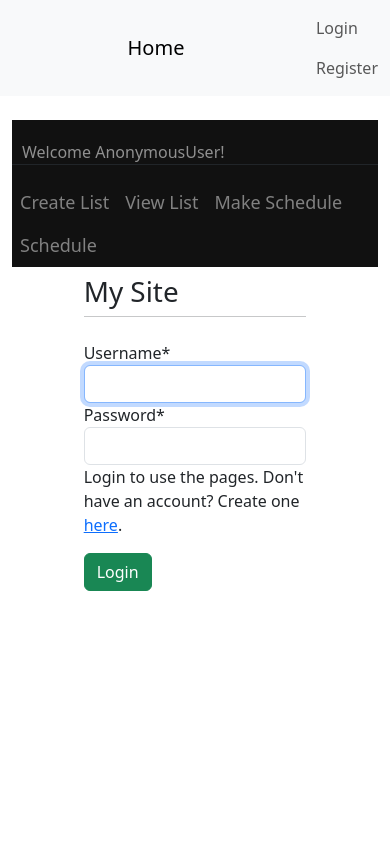
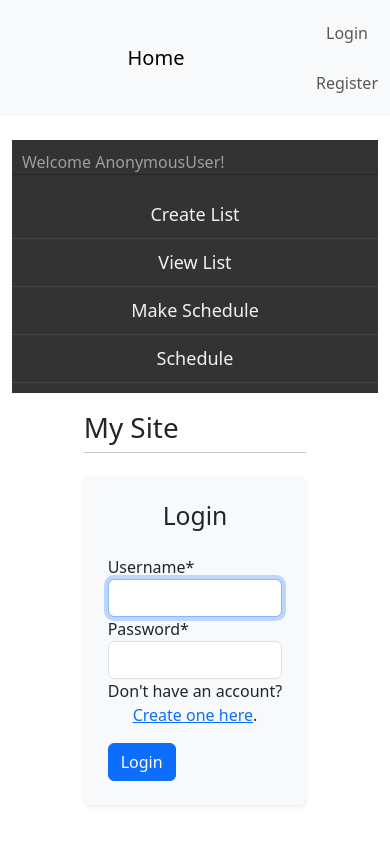
Before and after one commit to dylanp581/django_todolist, a Django app: page /login/ in a window 390 px wide. Run offline with Django 4.2, Linux system fonts and the light colour scheme; some libraries are stand-ins or nearby versions.

Commit message:
made the mobile version look better

```diff
--- a/main/templates/main/base.html
+++ b/main/templates/main/base.html
@@ -48,26 +48,51 @@
                     width: 100%;
                     height: auto;
                     position: relative;
+                    background-color: #333;
+                    padding: 10px 0;
                 }
 
                 .sidenav a {
-                    float: left;
-                    padding: 8px;
+                    float: none;
+                    padding: 10px;
                     text-align: center;
                     font-size: 18px;
+                    color: #f1f1f1;
+                    border-bottom: 1px solid #444;
+                }
+
+                .sidenav a:hover {
+                    color: #fff;
+                    background-color: #575757;
                 }
 
                 .main {
                     margin-left: 0;
+                    padding: 10px;
                 }
 
                 nav.navbar {
                     flex-wrap: wrap;
+                    background-color: #333;
                 }
 
                 .navbar-nav {
                     flex-direction: column;
-                    align-items: flex-start;
+                    align-items: center;
+                }
+
+                .navbar-nav .nav-item {
+                    margin: 5px 0;
+                }
+
+                .navbar-nav .btn {
+                    color: #fff;
+                    background-color: #444;
+                    border: none;
+                }
+
+                .navbar-nav .btn:hover {
+                    background-color: #575757;
                 }
             }
 
--- a/register/templates/register/register.html
+++ b/register/templates/register/register.html
@@ -4,9 +4,10 @@
 {% block title %}Create an Account{% endblock %}
 
 {% block content %}
-    <form method="POST" class="form-group">
+    <form method="POST" class="form-group bg-light p-4 rounded shadow-sm">
         {% csrf_token %}
+        <h2 class="text-center mb-4">Create an Account</h2>
         {{ form|crispy }}
-        <button type="submit" class="btn btn-success btn-block">Register</button>
+        <button type="submit" class="btn btn-primary btn-block">Register</button>
     </form>
 {% endblock %}
--- a/register/templates/registration/login.html
+++ b/register/templates/registration/login.html
@@ -5,10 +5,11 @@
 
 
 {% block content %}
-    <form method="post" class="form-group">
+    <form method="post" class="form-group bg-light p-4 rounded shadow-sm">
         {% csrf_token %}
+        <h2 class="text-center mb-4">Login</h2>
         {{ form|crispy }}
-        <p>Login to use the pages. Don't have an account? Create one <a href="/register">here</a>.</p>
-        <button type="submit" class="btn btn-success btn-block">Login</button>
+        <p class="text-center">Don't have an account? <a href="/register">Create one here</a>.</p>
+        <button type="submit" class="btn btn-primary btn-block">Login</button>
     </form>
 {% endblock %}
```
